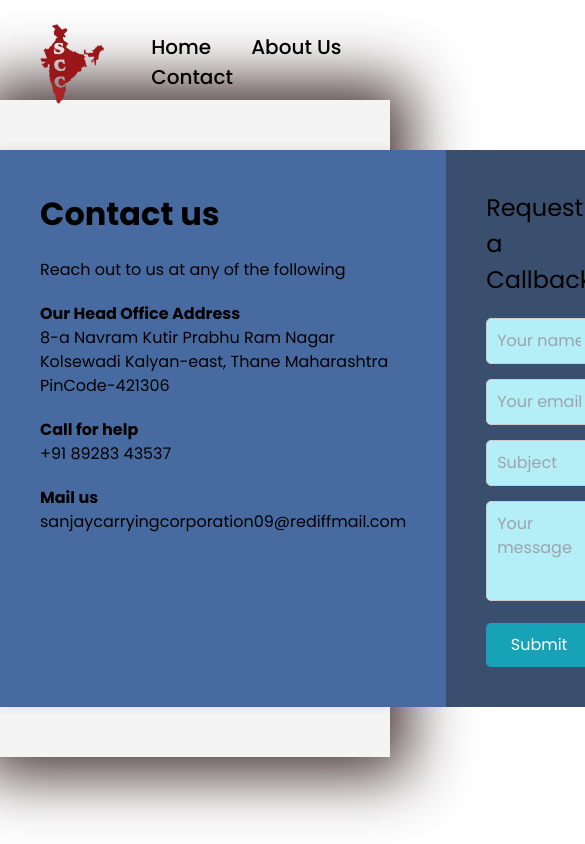
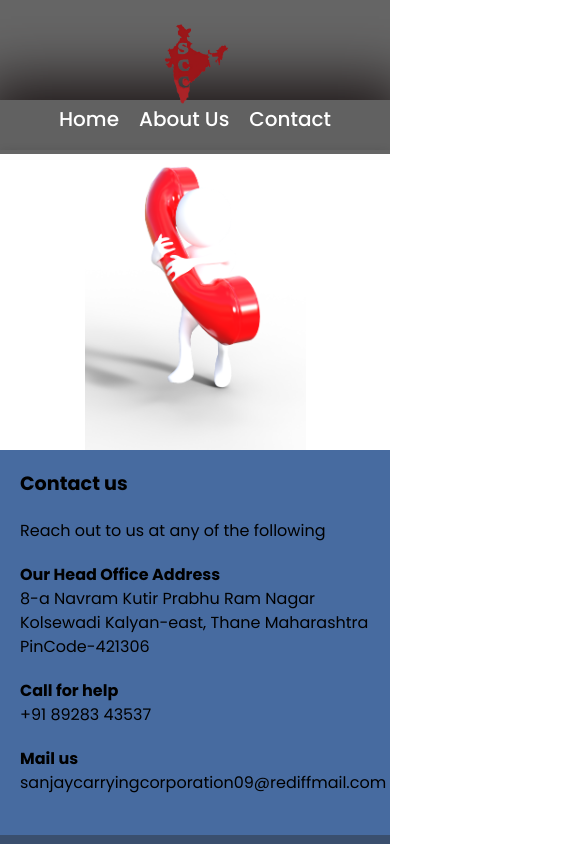
Before and after one commit to Mushtaq-tech/Sanjay-Carrying-Corporation, an Angular app: page /contact in a window 390 px wide. Shown: the top 844 px of the page, 585 px wide, since content can reach past the window. Built offline with nearby package versions, Linux system fonts and the light colour scheme.

Commit message:
contact-page

```diff
--- a/src/app/pages/contact/contact.component.css
+++ b/src/app/pages/contact/contact.component.css
@@ -9,8 +9,20 @@
     font-family: 'Poppins',sans-serif;
 }
 
-
-nav{
+.hero {
+  width: 100%;
+  height: 95vh;
+  background-image: linear-gradient(rgba(12, 3, 51, 0.137), rgba(12, 3, 51, 0.192));
+  position: relative;
+  padding: 0 5%;
+  display: flex;
+  align-items: center;
+  justify-content: center;
+  -webkit-box-shadow: 0px 0px 23px 0px rgba(46, 25, 27, 0.9);
+  -moz-box-shadow: 0px 0px 23px 0px rgba(46, 25, 27, 0.9);
+  box-shadow: 0px 0px 23px 0px rgba(46, 25, 27, 0.9);
+}
+nav {
   width: 100%;
   position: absolute;
   top: 0;
@@ -19,23 +31,92 @@ nav{
   display: flex;
   align-items: center;
   justify-content: space-between;
+  background: rgba(0, 0, 0, 0.6); /* Semi-transparent background */
+  z-index: 10; /* Ensure navbar is above other elements */
+  transition: background 0.5s; /* Smooth transition for background */
 }
 
-nav .logo{
+nav .logo {
   width: 80px;
 }
-nav ul li{
+
+nav ul {
+  display: flex;
   list-style: none;
-    display: inline-block;
+}
+
+nav ul li {
   margin-left: 40px;
 }
-nav ul li a{
+
+nav ul li a {
   text-decoration: none;
-    color: black;
+  color: #fff;
   font-size: 20px;
   font-weight: 500;
+  transition: color 0.3s, transform 0.3s; /* Smooth transition for hover effects */
 }
 
+nav ul li a:hover {
+  color: #ff0000; /* Change color on hover */
+  transform: scale(1.1); /* Slightly enlarge on hover */
+}
+
+
+@media (max-width: 768px) {
+  nav {
+      flex-wrap: wrap;
+      justify-content: center;
+  }
+
+  nav .logo {
+      order: 0;
+      margin-bottom: 10px;
+  }
+
+  nav ul {
+      order: 1;
+      width: 100%;
+      justify-content: center;
+  }
+
+  nav ul li {
+      margin: 0 10px;
+  }
+
+  .content h1 {
+      font-size: 40px;
+  }
+
+  .content a {
+      font-size: 20px;
+      padding: 10px 50px;
+  }
+
+  .stats-container {
+      flex-direction: column;
+  }
+
+  .stat {
+      margin: 10px 0;
+  }
+
+  .image-wrapper {
+      margin: 20px 0;
+  }
+}
+
+@media (max-width: 480px) {
+  .content h1 {
+      font-size: 30px;
+  }
+
+  .content a {
+      font-size: 18px;
+      padding: 8px 40px;
+  }
+}
+/*Contact*/
 .contact-section {
   display: flex;
   justify-content: center;
@@ -54,12 +135,14 @@ box-shadow: 0px 0px 58px 18px rgba(46,25,27,0.9);
   width: 100%;
   background-color: white;
   box-shadow: 0 0 10px rgba(0, 0, 0, 0.1);
+  flex-direction: row;
 }
 
 .contact-image {
   flex: 1;
   background: url('../../../assets/contact-us.png') no-repeat center center;
-  background-size: cover;
+  background-size: contain;
+  min-height: 300px;
 }
 
 .contact-info {
@@ -122,3 +205,27 @@ box-shadow: 0px 0px 58px 18px rgba(46,25,27,0.9);
   background-color: #06343b;
 
 }
+
+@media (max-width: 992px) {
+  .contact-container {
+    flex-direction: column;
+  }
+
+  .contact-image {
+    height: 300px;
+  }
+}
+
+@media (max-width: 768px) {
+  .contact-info,
+  .contact-form {
+    padding: 20px;
+  }
+}
+
+@media (max-width: 480px) {
+  .contact-info h2,
+  .contact-form h3 {
+    font-size: 1.2rem;
+  }
+}
```
Lines whose indentation alone changed are shown as unchanged.
